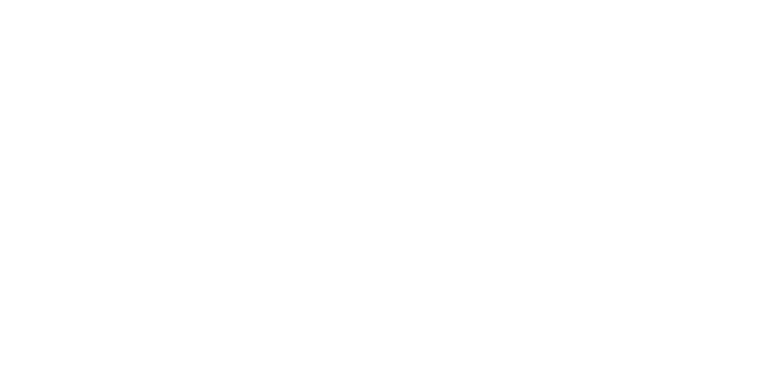
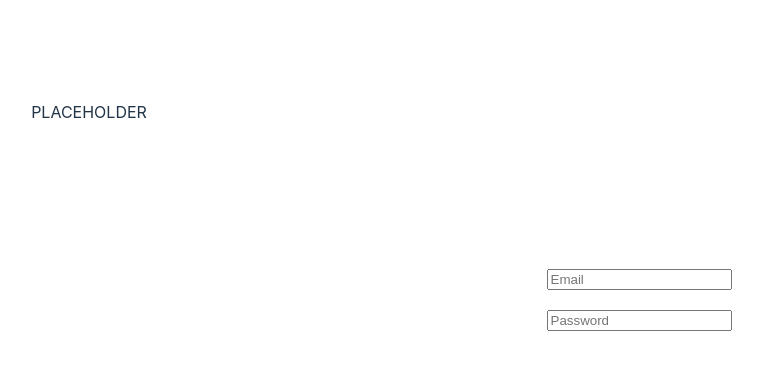
Before and after one commit to AnimeshDeb/BlueSky_Bot, a React (Vite) app in the folder client/: page /login in a window 1280 px wide. Before the commit this address had no page. Shown: the top 370 px of the page, without its empty margins (326-1089 px from the left). Built offline with nearby package versions, Linux system fonts and the light colour scheme.

Commit message:
Outline of login/signup done

```diff
--- a/client/src/App.jsx
+++ b/client/src/App.jsx
@@ -1,10 +1,14 @@
 import './App.css'
 import {Routes, Route} from 'react-router-dom'
 import Home from './Routes/Home'
+import Login from './Routes/Login'
+import Signup from './Routes/Signup'
 function App() {
   return(
     <Routes>
       <Route path="/" element={<Home/>}/>
+      <Route path="/login" element={<Login/>}/>
+      <Route path="/signup" element={<Signup/>}/>
     </Routes>
   )
 }
--- a/client/src/Routes/Home.jsx
+++ b/client/src/Routes/Home.jsx
@@ -1,18 +1,22 @@
 import '../styles/home.css';
-
+import {useNavigate} from 'react-router-dom'
 function SignIn() {
+const navigate=useNavigate();
+  const navigatePage=()=>{
+    navigate('/login')
+  }
   return (
-    <div className='container'>
+    <div className='contain7er'>
         <div className='home-left'>
 PLACE HOLDER TEXT
         </div>
       <div className='home'>
-        <button className='btn'>Login with existing Bluesky credentials</button>
-        <button className='btn'>Need to make a new Bluesky account</button>
+        <button className='btn' onClick={navigatePage} >Login</button>
+        <button className='btn'>Signup</button>
       </div>
-      <div className='home-right'>
+      {/* <div className='home-right'>
 PLACEHOLDER TEXT
-      </div>
+      </div> */}
     </div>
   );
 }
--- /dev/null
+++ b/client/src/Routes/Login.jsx
@@ -0,0 +1,13 @@
+import '../styles/login.css';
+function Login() {
+  return (
+    <div className="container">
+      <div className="login-left">PLACEHOLDER</div>
+      <div className="login-right">
+        <input type="text" placeholder="Email" />
+        <input placeholder="Password" />
+      </div>
+    </div>
+  );
+}
+export default Login;
--- /dev/null
+++ b/client/src/Routes/Signup.jsx
@@ -0,0 +1,13 @@
+
+function Signup() {
+  return (
+    <div className="container">
+      <div className="login-left">PLACEHOLDER</div>
+      <div className="login-right">
+        <input type="text" placeholder="Email" />
+        <input placeholder="Password" />
+      </div>
+    </div>
+  );
+}
+export default Signup;
--- a/client/src/styles/home.css
+++ b/client/src/styles/home.css
@@ -15,15 +15,15 @@
     gap:50px;
 }
 .home-left{
-    width:400px;
-    height:400px;
-    border-radius: 10px;
+    width:600px;
+    height:600px;
+    border-radius: 10pgx;
 
 }
-.home-right{
+/* .home-right{
     justify-content: start;
     width:400px;
     height:400px;
     border-radius: 10px;
 
-}
+} */
--- /dev/null
+++ b/client/src/styles/login.css
@@ -0,0 +1,33 @@
+
+.container{
+    display: flex;
+    gap:50px;
+
+}
+.login-left{
+    width:600px;
+    height:600px;
+    border-radius: 10px;
+}
+.login-right{
+    background-color: white;
+    width:400px;
+    height:400px;
+    border-radius: 10px;
+    display:flex;
+    flex-direction: column;
+    align-items: center;
+    justify-content: center;
+    gap:20px;
+}
+/* .login-right{
+    display:flex;
+    flex-direction: column;
+    align-items: center;
+    justify-content: center;
+    width:300px;
+    height:300px;
+    border-radius: 10px;
+    background-color: white;
+    gap:20px;
+} */
```
